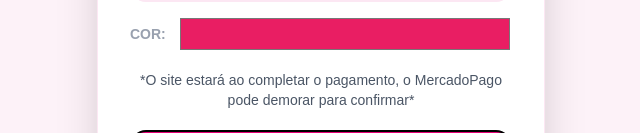
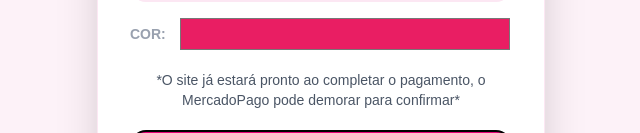
Before and after one commit to zGabriel-Passos/onlove-teste, a Next.js app: page / in a window 1280 px wide. Shown: the part 667-800 px from the top of the page, without its empty margins (319-959 px from the left). Built offline with nearby package versions, Linux system fonts and the light colour scheme; no server answers.

Commit message:
feat: att 2

```diff
--- a/app/page.tsx
+++ b/app/page.tsx
@@ -146,7 +146,7 @@ export default function CriarSite() {
             {/* <input name="prompt" required className="w-full p-4 bg-gray-50 rounded-2xl outline-none focus:ring-2 focus:ring-pink-500 text-black" placeholder="Estilo da foto" /> */}
           </section>
           <span className='text-sm text-gray-600 text-center block'>
-            *O site estará ao completar o pagamento, o MercadoPago pode demorar para confirmar*
+            *O site já estará pronto ao completar o pagamento, o MercadoPago pode demorar para confirmar*
           </span>
         </div>
 
```
